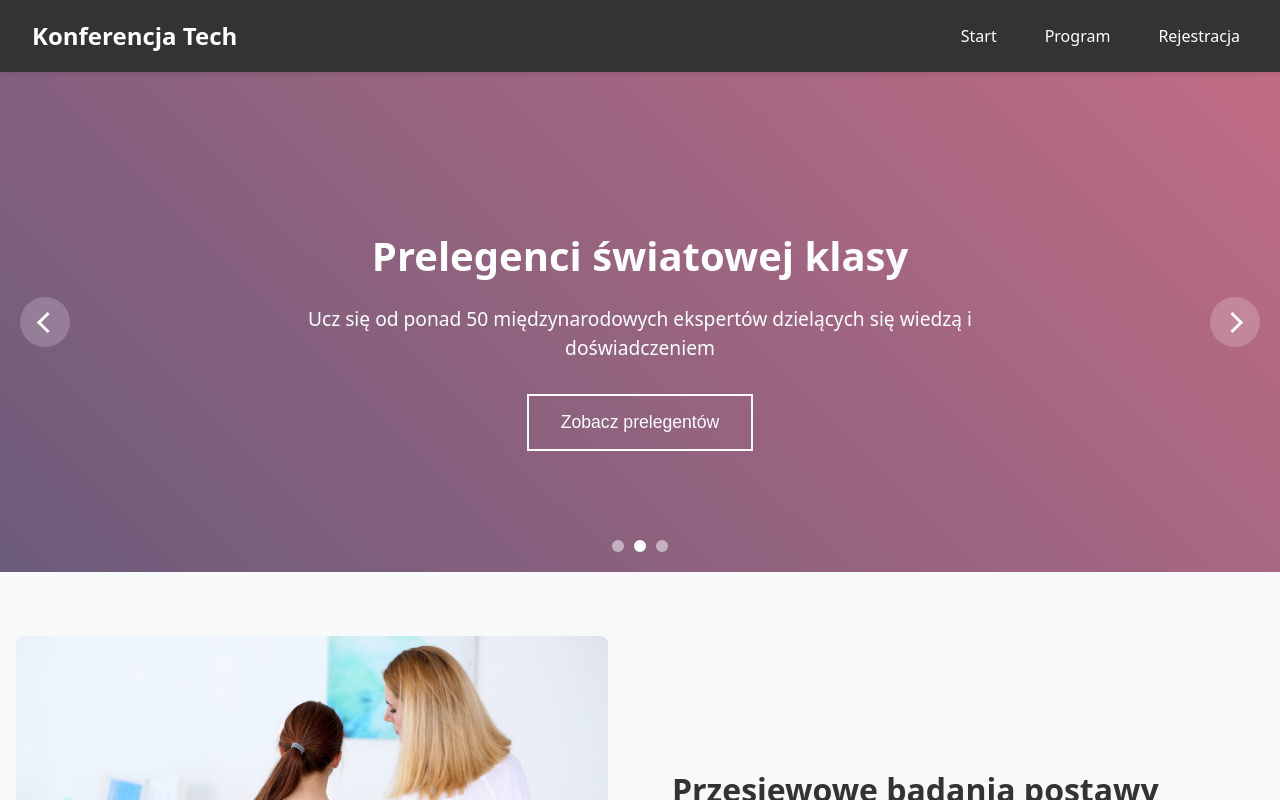
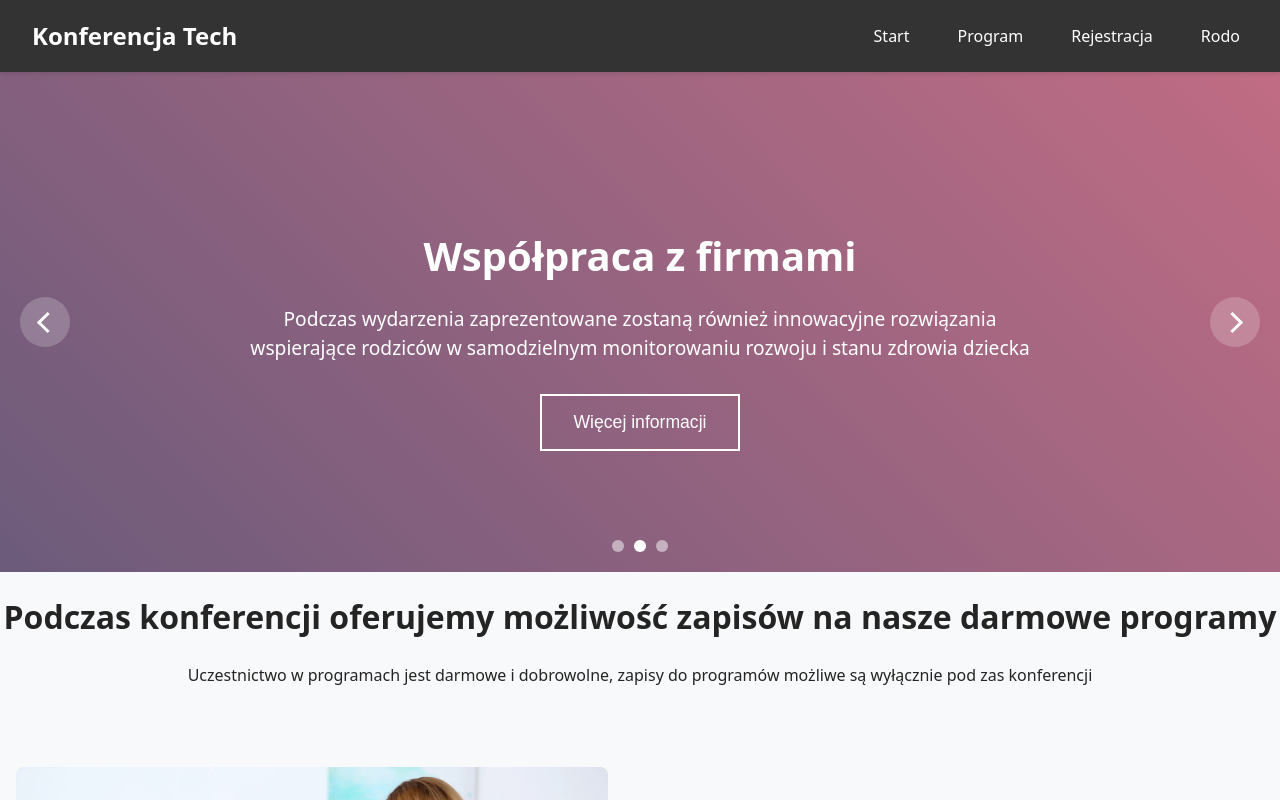
Before and after one commit to pdrabik223/thekidly_conference, a React (Vite) app: page / in a window 1280 px wide. Shown: the top 800 px of the page. Built offline with nearby package versions, Linux system fonts and the light colour scheme.

Commit message:
new images and working on background and stuff

```diff
--- a/src/App.tsx
+++ b/src/App.tsx
@@ -13,6 +13,7 @@ function App() {
       <NavBar />
       <Routes>
         <Route path="*" element={<MainPage />} />
+        <Route path="/rodo" element={<Rodo />} />
       </Routes>
       <Footer></Footer>
     </Router>
@@ -22,3 +23,15 @@ function App() {
 }
 
 export default App
+
+
+
+export const Rodo: React.FC<{}> = () => {
+  return (
+    <main>
+      <section id="Summary">
+
+      </section>
+    </main>
+  );
+};
--- a/src/MainPage.tsx
+++ b/src/MainPage.tsx
@@ -13,7 +13,9 @@ export const MainPage: React.FC<{}> = () => {
       <section id="home">
         <MainCarousel />
       </section>
-      <InfoCards/>
+      <h1 style={{ textAlign: 'center' }}>Podczas konferencji oferujemy możliwość zapisów na nasze darmowe programy</h1>
+      <p style={{ textAlign: 'center' }}> Uczestnictwo w programach jest darmowe i dobrowolne, zapisy do programów możliwe są wyłącznie pod zas konferencji</p>
+      <InfoCards />
       <VenueSection />
       <ScheduleSection />
       <SignUpForm />
--- a/src/components/InfoCards.tsx
+++ b/src/components/InfoCards.tsx
@@ -14,7 +14,7 @@ export const InfoCards: React.FC<{}> = () => {
         <div className="feature-content">
           <h2>Przesiewowe badania postawy</h2>
           <p>Badania są bardzo ważne i będziemy je robić wam.</p>
-          <a href="/speakers" className="feature-button">Poznaj prelegentów</a>
+          <a href="https://thekidly.com/wp-content/uploads/2024/05/Zgoda-rodzica-na-badanie.pdf" className="feature-button">Poznaj projekt badań przesiewowych</a>
         </div>
       </div>
 
@@ -38,7 +38,7 @@ export const InfoCards: React.FC<{}> = () => {
         <div className="feature-content">
           <h2>Zajęcia 25 Frames studio</h2>
           <p>Nawiąż kontakty z rówieśnikami, mentorami i profesjonalistami z branży w naszych przestrzeniach do networkingu. Buduj relacje, które przetrwają konferencję.</p>
-          <a href="/networking" className="feature-button">Zobacz wydarzenia</a>
+          <a href="/networking" className="feature-button">Czytaj więcej o zajęciach</a>
         </div>
       </div>
     </div>
--- a/src/components/MainCarousel.tsx
+++ b/src/components/MainCarousel.tsx
@@ -21,22 +21,27 @@ export const MainCarousel: React.FC = () => {
 
   const slides = [
     {
-      title: "Konferencja Tech 2025",
-      description: "Dołącz do nas na trzy dni innowacji, nauki i networkingu z liderami branży",
-      buttonText: "Kup bilety",
-      buttonLink: "/tickets"
+      title: "Zdrowe dzieci Zdrowa przyszłość",
+      description: "Konferencja poświęcona jest problematyce zagrożeń zdrowotnych oraz chorób cywilizacyjnych pojawiających się u dzieci w wieku przedszkolnym i szkolnym",
+      backgroundImagePath: "public/baner strona modułowa nabieraMYodwagi.jpg.webp",
+      buttonText: "Więcej informacji",
+      buttonLink: "https://www.umw.edu.pl/pl/nabieramy-odwagi"
     },
+
     {
-      title: "Prelegenci światowej klasy",
-      description: "Ucz się od ponad 50 międzynarodowych ekspertów dzielących się wiedzą i doświadczeniem",
-      buttonText: "Zobacz prelegentów",
-      buttonLink: "/speakers"
+      title: "Współpraca z firmami",
+      description: "Podczas wydarzenia zaprezentowane zostaną również innowacyjne rozwiązania wspierające rodziców w samodzielnym monitorowaniu rozwoju i stanu zdrowia dziecka",
+      backgroundImagePath: "public/baner strona modułowa nabieraMYodwagi.jpg.webp",
+      buttonText: "Więcej informacji",
+      buttonLink: "https://thekidly.com/"
     },
+
     {
-      title: "Warsztaty praktyczne",
-      description: "Sesje praktyczne, które pomogą Ci opanować najnowsze technologie i frameworki",
-      buttonText: "Zobacz program",
-      buttonLink: "/schedule"
+      title: "Darmowe badania przesiewowe",
+      description: "Szkoły i przedszkola uczestniczące w konferencji  zaproszone zostaną do udziału w promie badań przesiewowych wad postawy, przeprowadzanych przez fizjoterapeutów na miejscu w zgłoszonych placówkach",
+      backgroundImagePath: null,
+      buttonText: "Więcej informacji",
+      buttonLink: "https://thekidly.com/wp-content/uploads/2024/05/Zgoda-rodzica-na-badanie.pdf"
     }
   ];
 
@@ -56,6 +61,10 @@ export const MainCarousel: React.FC = () => {
           className={`carousel-slide slide${index + 1}`}
           style={{ transform: `translateX(${(index - activeSlide) * 100}%)` }}
         >
+          {/* {slide.backgroundImagePath != null ? <img
+            src={slide.backgroundImagePath} alt="BackgroundImg"
+
+          ></img> : undefined} */}
           <div className="carousel-content">
             <h2>{slide.title}</h2>
             <p>{slide.description}</p>
--- a/src/components/NavBar.tsx
+++ b/src/components/NavBar.tsx
@@ -27,6 +27,8 @@ export const NavBar: React.FC<{}> = () => {
         <a href="#home" onClick={scrollToSection('home')}>Start</a>
         <a href="#schedule" onClick={scrollToSection('schedule')}>Program</a>
         <a href="#register" onClick={scrollToSection('register')}>Rejestracja</a>
+        <a>Rodo</a>
+
       </div>
     </nav>
   );
--- a/src/index.css
+++ b/src/index.css
@@ -4,8 +4,8 @@
   font-weight: 400;
 
   color-scheme: light;
-  color: rgba(255, 255, 255, 0.87);
-  background-color: #242424;
+  color: #242424;
+  background-color: #f8f9fa;
 
   font-synthesis: none;
   text-rendering: optimizeLegibility;
```
Also changed, not shown: public/baner strona modułowa nabieraMYodwagi.jpg.webp (added), public/logo_na_strone_www_75lecie_new.svg (added).
